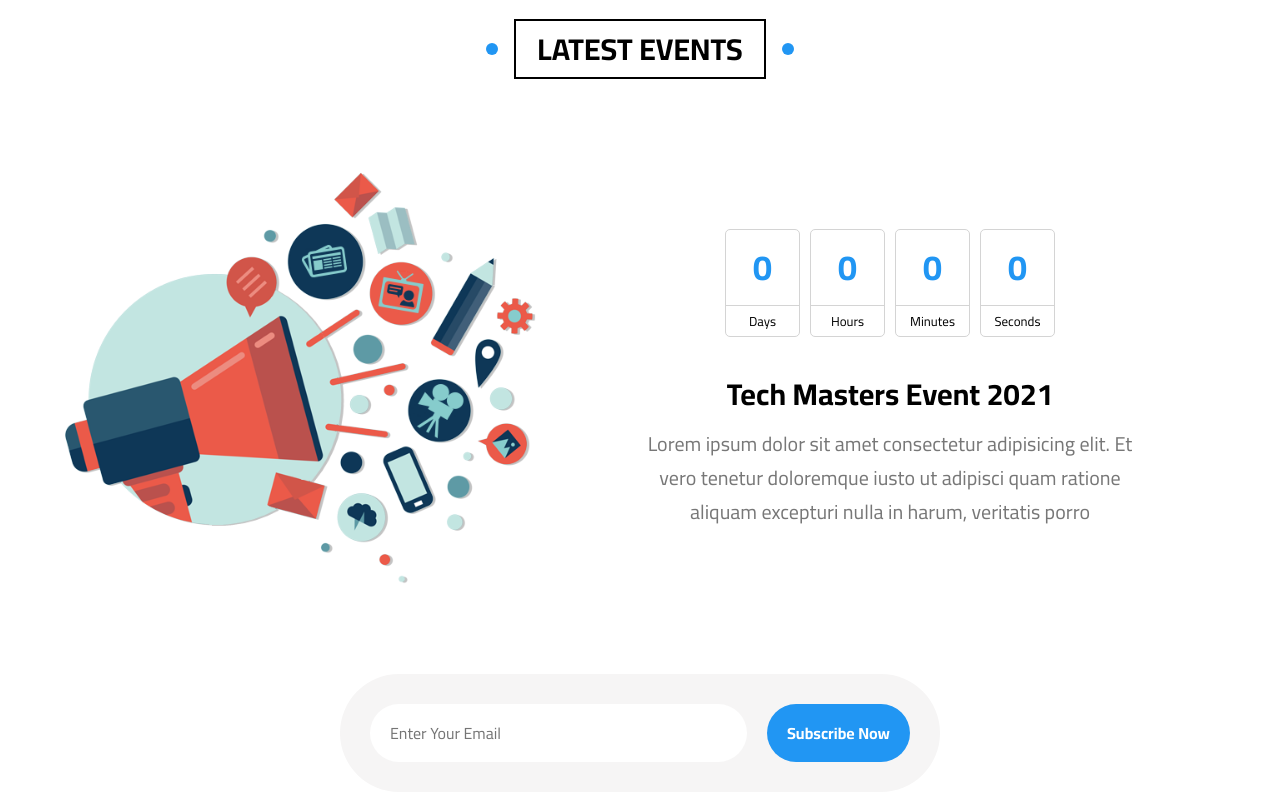
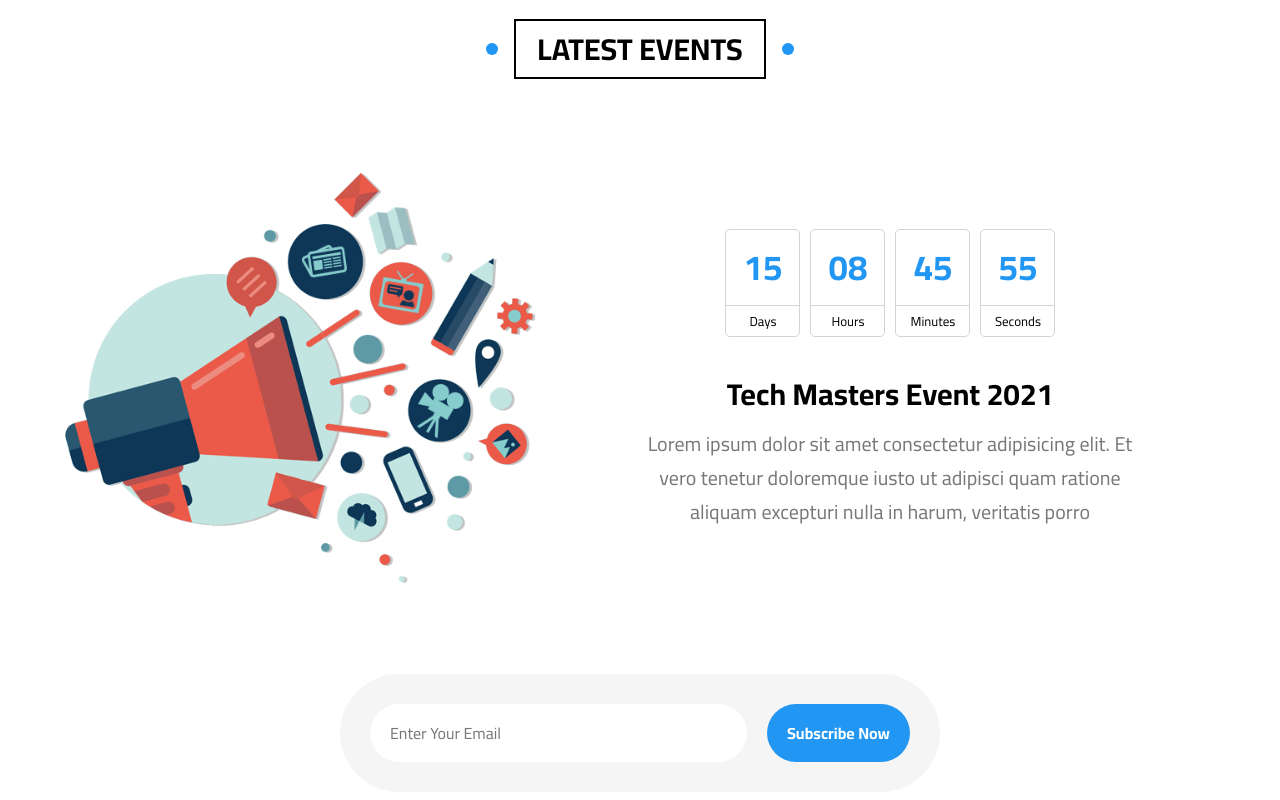
Before and after one commit to MohammedElKhadrawy/navy-template, a plain HTML site: page index.html in a window 1280 px wide. Shown: the part 9236-10036 px from the top of the page. Drawn offline with Linux system fonts and the light colour scheme.

Commit message:
added static values in the event countdown to be more realistic, adjusted width and font-size that were causing overflow on the smallest screen

```diff
--- a/css/navy.css
+++ b/css/navy.css
@@ -1049,12 +1049,12 @@ header .container {
   background-color: #fff;
   border: 1px solid #d4d4d4;
   border-radius: 5px;
-  width: 75px;
+  width: 70px;
 }
 
 .countdown__col .col__value {
   font-weight: bold;
-  font-size: 2.1875rem;
+  font-size: 1.75rem;
   padding: 0.5em;
   color: var(--clr-primary);
 }
@@ -1134,6 +1134,18 @@ header .container {
 
 .event-subscription input[type='submit']:hover {
   background-color: var(--clr-secondary);
+}
+
+/* decreased original values to fix overflow on the smallest screen */
+/* this media query is to compensate on bigger screens */
+@media (min-width: 768px) {
+  .details__countdown .countdown__col {
+    width: 75px;
+  }
+
+  .countdown__col .col__value {
+    font-size: 2.1875rem;
+  }
 }
 
 @media (min-width: 992px) {
--- a/index.html
+++ b/index.html
@@ -883,19 +883,19 @@
           <div class="event-announcement__details">
             <div class="details__countdown">
               <div class="countdown__col">
-                <span class="col__value">0</span>
+                <span class="col__value">15</span>
                 <span class="col__unit">Days</span>
               </div>
               <div class="countdown__col">
-                <span class="col__value">0</span>
+                <span class="col__value">08</span>
                 <span class="col__unit">Hours</span>
               </div>
               <div class="countdown__col">
-                <span class="col__value">0</span>
+                <span class="col__value">45</span>
                 <span class="col__unit">Minutes</span>
               </div>
               <div class="countdown__col">
-                <span class="col__value">0</span>
+                <span class="col__value">55</span>
                 <span class="col__unit">Seconds</span>
               </div>
             </div>
```
